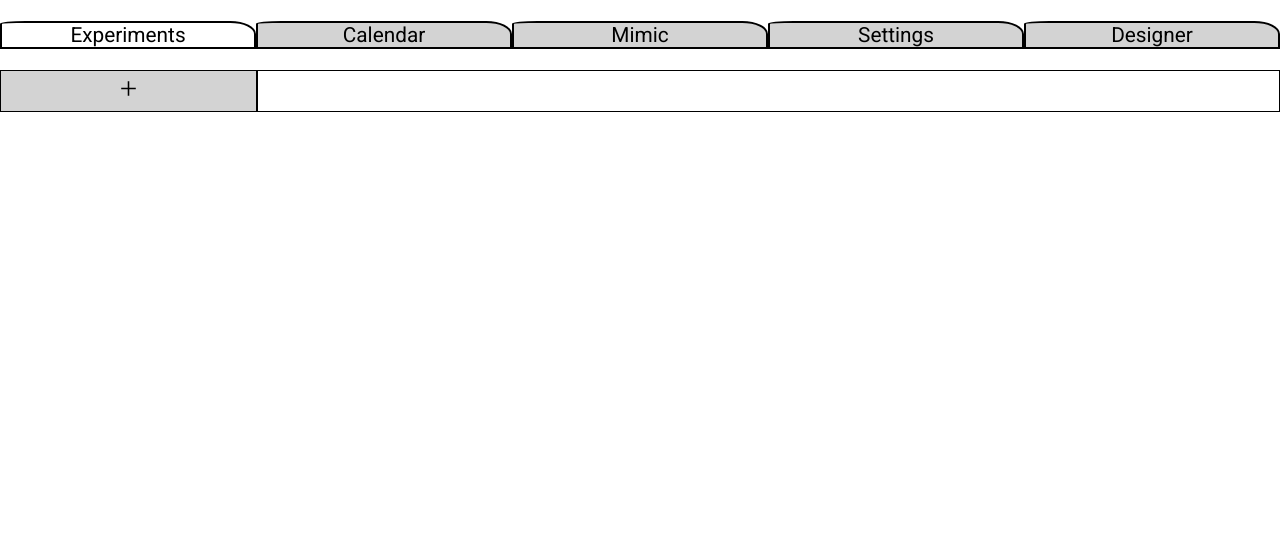
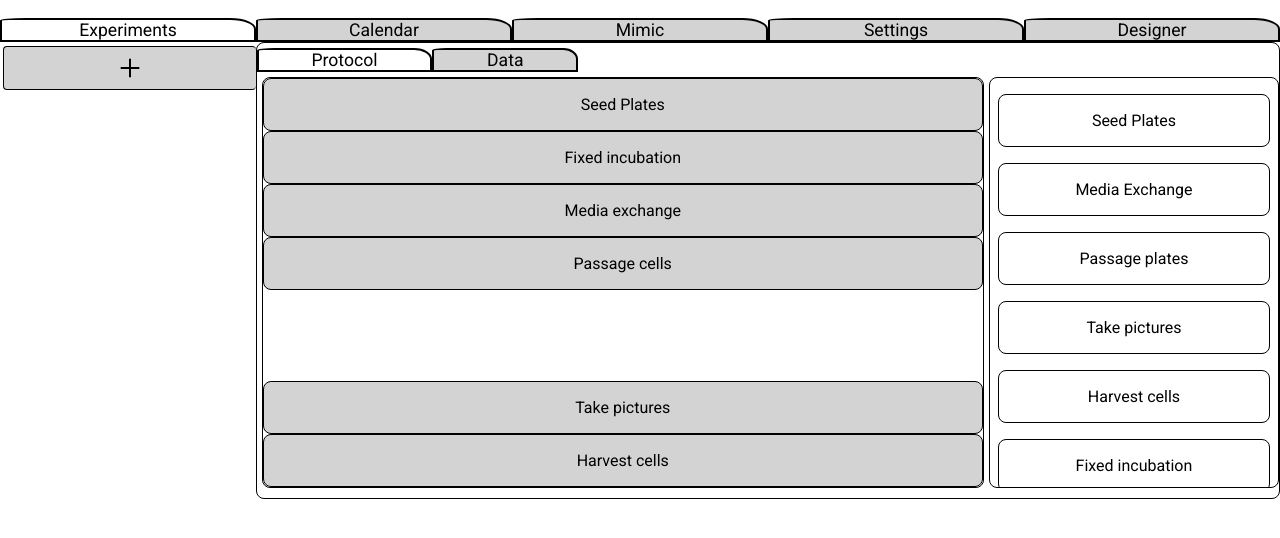
Before and after one commit to FrozenOxide/interactive-ui, a React app: page / in a window 1280 px wide. Built offline with nearby package versions, Linux system fonts and the light colour scheme.

Commit message:
refactor: styles and components

```diff
--- a/src/app/components/experiments/ExperimentsColumn.js
+++ b/src/app/components/experiments/ExperimentsColumn.js
@@ -20,7 +20,7 @@ const ExpInputText = function (props) {
   }
 
   return (
-    <form onSubmit={submitExperiment}>
+    <form onSubmit={submitExperiment} className='exps'>
       <input type="text" className='add-exp-text' value={text} onChange={(e) => { setText(e.target.value) }}></input>
       <div className='exp-btn-container'>
         <input type="button" value='X' className='exp-btn decline' onClick={declineExperiment}></input>
@@ -44,23 +44,21 @@ const ExperimentsColumn = function (props) {
   }
 
   function RenderExps() {
-    let newExps;
-    newExps = exps.map((exp) => {
+    return exps.map((exp) => {
       return (
         <div className={exp.id == props.activeExp ? 'exps exp-active' : 'exps exp-inactive'} key={exp.id} data-key={exp.id} onClick={setActive}>
           {exp.name}
-          <img src={rmsvg} className='rm-exp' data-key={exp.id} onClick={(e) => { props.rmParentExps(e.target.dataset.key); }} />
+          <img src={rmsvg} className='rm-exp' data-key={exp.id} data-exp={exp.name} onClick={(e) => { props.rmParentExps(e); }} />
         </div>
       );});
-    return newExps;
   }
 
   return (
-    <div className='add-exp-container'>
+    <div className='exps-column'>
       {RenderExps()}
       {adding
         ? <ExpInputText setParentAdding={setParentAdding} addParentExps={props.addParentExps}/>
-        : <img src={addsvg} className='add-exp' onClick={() => { setAdding(true) }}></img>
+        : <div className="exps exp-inactive add-exp" onClick={() => { setAdding(true); }}><img src={addsvg}/></div>
       }
     </div>
   );
--- /dev/null
+++ b/src/app/components/experiments/ExperimentsContent.js
@@ -0,0 +1,36 @@
+import React, { useState } from 'react';
+
+const ExperimentsContent = function (props) {
+  return (
+    <div className="main-exp-container">
+      <ul className="exps-nav">
+        <li className="exp-nav exp-nav-active">Protocol</li>
+        <li className="exp-nav exp-nav-inactive">Data</li>
+      </ul>
+      <div className="protocol-container">
+        <div className="protocol-steps">
+          <div className="prot-start">
+            <div className="prot-step">Seed Plates</div>
+            <div className="prot-step"> Fixed incubation </div>
+            <div className="prot-step"> Media exchange</div>
+            <div className="prot-step">Passage cells</div>
+          </div>
+          <div className="prot-end">
+            <div className="prot-step "> Take pictures</div>
+            <div className="prot-step "> Harvest cells</div>
+          </div>
+        </div>
+        <div className="protocol-options">
+          <div className="prot-opt seed-plates"> Seed Plates </div>
+          <div className="prot-opt media-exchange"> Media Exchange</div>
+          <div className="prot-opt passage-plates"> Passage plates </div>
+          <div className="prot-opt take-pictures"> Take pictures </div>
+          <div className="prot-opt harvest-cells"> Harvest cells</div>
+          <div className="prot-opt fixed-incubation"> Fixed incubation </div>
+        </div>
+      </div>
+    </div>
+  );
+}
+
+export { ExperimentsContent };
--- a/src/app/components/experiments/ExperimentsMain.js
+++ b/src/app/components/experiments/ExperimentsMain.js
@@ -1,5 +1,6 @@
 import React, { useState } from 'react';
 import { ExperimentsColumn } from './ExperimentsColumn.js';
+import { ExperimentsContent } from './ExperimentsContent.js';
 
 
 const Experiments = function (props) {
@@ -11,8 +12,16 @@ const Experiments = function (props) {
     setExperiments((prevState) => ([ ...prevState, addState]));
   }
 
-  function rmParentExps(rmID) {
-    setExperiments((prevState) => (prevState.filter((elem) => (elem.id != rmID))))
+  function rmParentExps(e) {
+    const rmID = e.target.dataset.key;
+    const expName = e.target.dataset.exp;
+    let confirmSelection = confirm(`Are you sure you want to delete experiment: ${expName}?`);
+
+    if (confirmSelection) {
+      setExperiments((prevState) => (prevState.filter((elem) => (elem.id != rmID))));
+    } else {
+      return;
+    }
   }
 
   function setParentActive(newState) {
@@ -20,10 +29,9 @@ const Experiments = function (props) {
   }
 
   return (
-    <div className='exp-container'>
+    <div className='exps-container'>
       <ExperimentsColumn addParentExps={addParentExps} rmParentExps={rmParentExps} setParentActive={setParentActive} exps={experiments} activeExp={activeExp} />
-      <div className='main-exp-container'>
-      </div>
+      <ExperimentsContent activeExp={activeExp}/>
     </div>
   );
 }
--- a/src/styles/_navbar.scss
+++ /dev/null
@@ -1,34 +0,0 @@
-// NAVBAR
-.navbar {
-    list-style: none;
-    user-select: none;
-    display: flex;
-    flex-flow: row wrap;
-    justify-content: flex-start;
-
-    padding: 1em 0;
-    margin: 0;
-    font-size: 1.3em;
-
-
-    li {
-        padding: 0 1em;
-        border: 2px solid black;
-        border-radius: 10% 10% 0% 0% / 10% 46% 10% 10%;
-        text-align: center;
-        flex: 1;
-        flex-wrap: wrap;
-    }
-
-    .navbar-active {
-        background-color: white;
-    }
-
-    .navbar-inactive {
-        background-color: #D3D3D3;
-
-        &:hover {
-            background-color: white;
-        }
-    }
-}
--- /dev/null
+++ b/src/styles/abstracts/_index.scss
@@ -0,0 +1,15 @@
+@import url('https://fonts.googleapis.com/css2?family=Roboto&display=swap');
+
+// colors
+$color-active: white;
+$color-inactive:#D3D3D3;
+// heights
+$exp-container-min-height: calc(100% - 4rem);
+$exp-protocol-height: calc(100% - 27px - (0.8em));
+//borders
+$border-std: 1px solid black;
+$border-thick: 2px solid black;
+$border-rad-std: 8px;
+$border-rad-nav: 10% 10% 0% 0% / 10% 46% 10% 10%;
+// font
+$font: 'Roboto', sans-serif;
--- /dev/null
+++ b/src/styles/components/_base.scss
@@ -0,0 +1,31 @@
+@use '../abstracts' as *;
+
+
+* {
+    box-sizing: border-box;
+}
+
+html,
+body,
+#root,
+.content {
+    font-size: 1em;
+    padding: 0;
+    margin: 0;
+    height: 100vh;
+    width: 100vw;
+    font-family: 'Roboto', sans-serif;
+}
+
+ul {
+    list-style: none;
+    user-select: none;
+    font-size: 1.1rem;
+
+    li {
+        border: $border-thick;
+        border-radius: $border-rad-nav;
+        text-align: center;
+
+    }
+}
--- /dev/null
+++ b/src/styles/components/_experiments.scss
@@ -0,0 +1,178 @@
+@use '../abstracts' as *;
+
+.exps-container {
+    display: flex;
+    max-height: 90%;
+}
+
+// EXPS COLUMN
+.exps-column {
+    flex: 1;
+
+    .exps {
+        padding: 0.3em;
+        margin: 0.3em 0 0.3em 0.2em;
+        border-top: $border-std;
+        border-left: $border-std;
+        border-bottom: $border-std;
+        border-radius: 4px;
+        user-select: none;
+        &:last-child img {
+            display: block;
+            margin-inline: auto;
+            max-height: 2em;
+            max-width: 2em;
+        }
+        &:not(:last-child) {
+            display: flex;
+            justify-content: space-between;
+            align-items: center;
+            img {
+                max-height: 1.3em;
+                max-width: 1.3em;
+                border-radius: 8px;
+                &:hover {
+                    background-color: #D3D3D3;
+                }
+            }
+        }
+
+    }
+    .exp-active {
+        background-color: white;
+    }
+    .exp-inactive {
+        background-color: #D3D3D3;
+
+        &:hover {
+            background-color: white;
+        }
+    }
+
+
+    form {
+        display: flex;
+        flex-direction: column;
+        align-items: center;
+
+        margin: 0.3em 0;
+        font-size: 0.9rem;
+        input {
+            margin: 0.3em 0;
+            max-width: 15vw;
+            font-size: 1em;
+        }
+
+        .submit-exp {
+            margin: 1em 1em;
+            padding: 0.5em 2em;
+        }
+
+        .exp-btn.decline {
+            margin-right: 0.5em;
+        }
+    }
+
+
+}
+
+
+// EXPS MAIN
+.main-exp-container {
+    flex: 4;
+    border: $border-std;
+    border-radius: $border-rad-std;
+    .exps-nav {
+        display: flex;
+        margin: 0.3em 0;
+        padding: 0;
+        .exp-nav {
+            padding: 0 3em;
+        }
+        .exp-nav-active {
+            background-color: white;
+        }
+        .exp-nav-inactive {
+            background-color: #D3D3D3;
+            &:hover {
+                background-color: white;
+            }
+        }
+    }
+
+    .protocol-steps {
+        border: $border-std;
+        border-radius: $border-rad-std;
+        display: flex;
+        flex-direction: column;
+        justify-content: space-between;
+
+        .prot-step {
+            border: $border-std;
+            border-radius: $border-rad-std;
+            margin: 0;
+            padding: 1em 2em;
+            background-color: #D3D3D3;
+            text-align: center;
+        }
+    }
+
+    .protocol-container {
+        display: flex;
+        max-height: $exp-protocol-height;
+
+        > * {
+            overflow-y: scroll;
+            overflow-x: hidden;
+            margin: 0 0 5px 5px;
+        }
+        .protocol-steps {
+            flex: 2.5;
+
+        }
+        .protocol-options {
+            flex: 1;
+            user-select: none;
+            border: $border-std;
+            border-radius: $border-rad-std;
+            .prot-opt {
+                display: flex;
+                justify-content: center;
+                align-items: center;
+
+                border: $border-std;
+                border-radius: 8px;
+                margin: 1em 0.5em 0 0.5em;
+                padding: 1em 2em;
+
+            }
+        }
+    }
+}
+
+@media (max-width: 500px) {
+
+.exps-container {
+    max-height: none;
+}
+
+.main-exp-container {
+    max-height: 100%;
+    .exps-nav {
+        flex-direction: column;
+    }
+    .protocol-container {
+        flex-direction: column;
+
+        .protocol-options {
+            margin: 0.5em;
+            padding: 0;
+            .prot-opt {
+                margin: 1em 0.1em 0 0.1em;
+                padding: 0.5em 0;
+
+            }
+        }
+    }
+}
+}
--- /dev/null
+++ b/src/styles/components/_navbar.scss
@@ -0,0 +1,27 @@
+// NAVBAR
+
+$color-active: white;
+$color-inactive:#D3D3D3;
+
+.navbar {
+    display: flex;
+    flex-flow: row wrap;
+    padding: 1em 0 0 0;
+    margin: 0 0 0 0;
+    li {
+        flex: 1;
+        flex-wrap: wrap;
+    }
+
+    .navbar-active {
+        background-color: $color-active;
+    }
+
+    .navbar-inactive {
+        background-color: $color-inactive;
+
+        &:hover {
+            background-color: $color-active;
+        }
+    }
+}
--- a/src/styles/styles.scss
+++ b/src/styles/styles.scss
@@ -1,118 +1,7 @@
-@use './navbar';
-@import url('https://fonts.googleapis.com/css2?family=Roboto&display=swap');
+@use './components/base';
+@use './components/navbar';
+@use './components/experiments';
 
 // * {
 //     border: 1px solid red;
 // }
-
-
-html,
-body,
-#root,
-.content {
-    font-size: 1em;
-    padding: 0;
-    margin: 0;
-    height: 100vh;
-    font-family: 'Roboto', sans-serif;
-}
-
-
-//EXPERIMENTS VIEW
-
-.exp-container {
-    display: flex;
-    flex-direction: row;
-}
-
-.add-exp-container {
-    flex: 1 1 20vw;
-    min-width: 100px;
-    display: flex;
-    flex-direction: column;
-    align-items: center;
-
-    font-size: 1.2em;
-    border: 1px solid black;
-    background-color: #D3D3D3;
-
-
-
-    .add-exp, .rm-exp {
-        height: 1.3em;
-        width: 1.3em;
-        border-radius: 4px;
-        margin: 0.3em 0;
-        margin-bottom: 0.5em;
-
-        &:hover {
-            background-color: #A9A9A9;
-        }
-    }
-
-    form {
-        display: flex;
-        flex-direction: column;
-        align-items: center;
-
-        margin: 0.3em 0;
-
-        input {
-            margin: 0.3em 0;
-            max-width: 15vw;
-            font-size: 1em;
-        }
-
-        .submit-exp {
-            margin: 1em 1em;
-            padding: 0.5em 2em;
-        }
-
-        .exp-btn.decline {
-            margin-right: 0.5em;
-        }
-
-    }
-
-    .exps {
-        //TODO calculate max word length per line based on width of container
-        width: 100%;
-        text-align: center;
-        word-wrap: break-word;
-        border-bottom: 1px dashed black;
-        margin: 0;
-        user-select: none;
-
-        display: flex;
-        justify-content: space-between;
-        align-items: center;
-        padding-left: 0.2em;
-
-        .rm-exp {
-            margin: 0.2em 0;
-        }
-
-    }
-    .exp-active {
-        flex: 1 1 80%;
-        background-color: white;
-
-        &:hover {
-            background-color: white;
-        }
-    }
-
-    .exp-inactive {
-        flex: 1 1 80%;
-        background-color: #D3D3D3;
-
-        &:hover {
-            background-color: white;
-        }
-    }
-}
-
-.main-exp-container {
-    flex: 1 1 80vw;
-    border: 1px solid black;
-}
```
Also changed, not shown: dist/styles.css, 1 other file.
